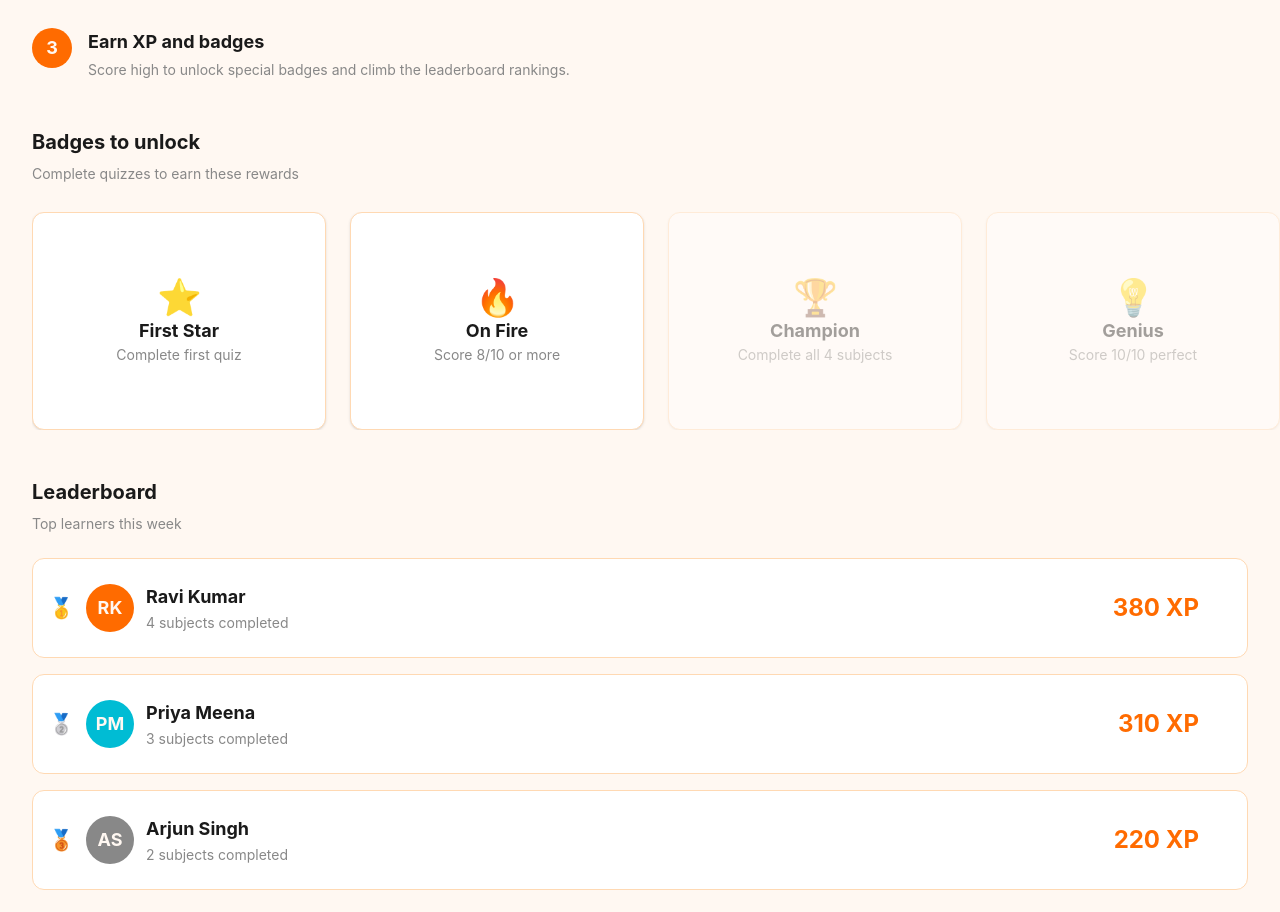
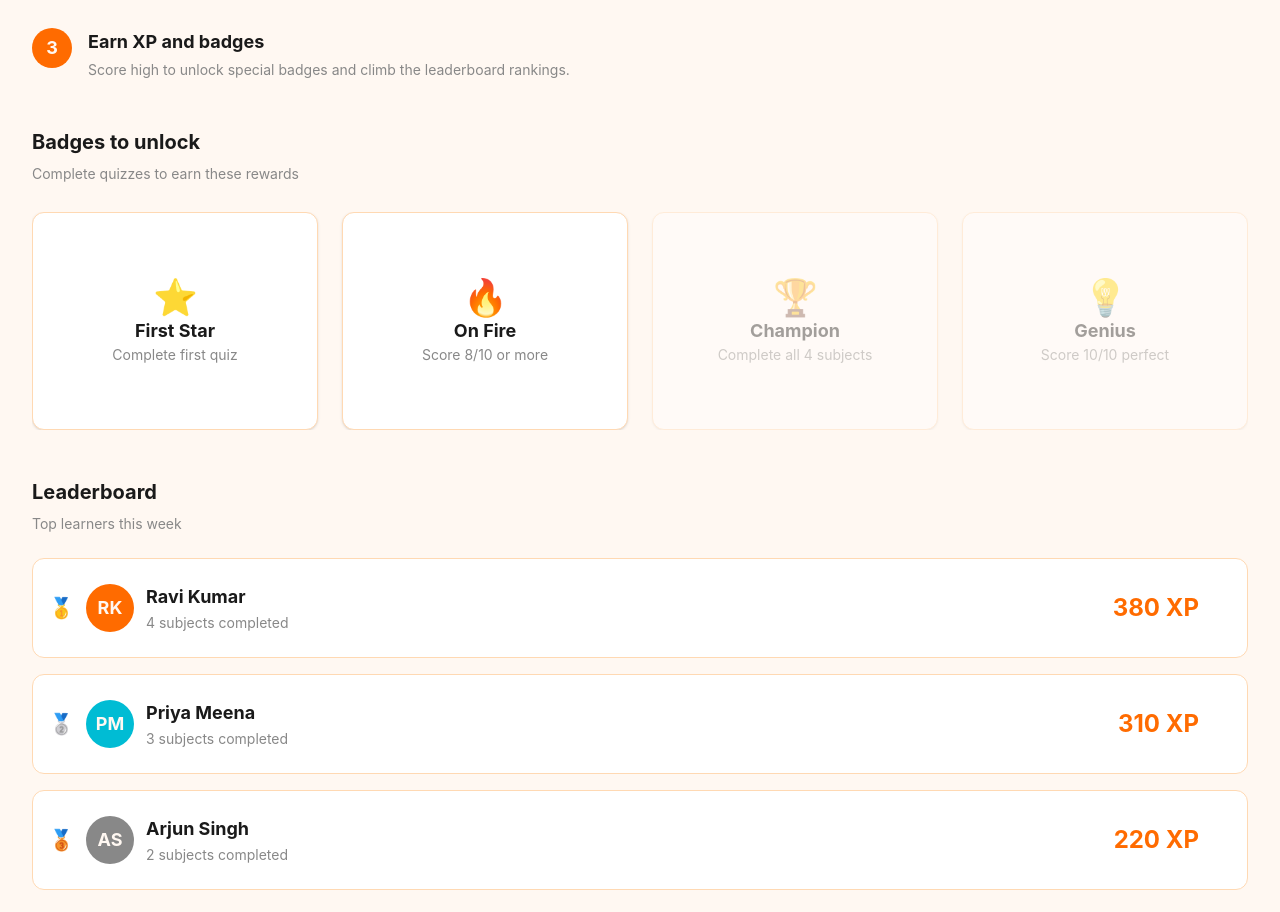
Before and after one commit to sadiksaifi9958/brightroots, a React (Vite) app: page / in a window 1280 px wide. Shown: the part 1704-2616 px from the top of the page. Built offline with nearby package versions, Linux system fonts and the light colour scheme.

Commit message:
Update Home.jsx
make home responsive

```diff
--- a/src/pages/Home.jsx
+++ b/src/pages/Home.jsx
@@ -69,7 +69,7 @@ function Home() {
           <div>Play.</div>
           <div>Grow.</div>
         </div>
-        <div className="text-[#FFF8F2] text-center max-w-md text-md px-2 sm:px-0">
+        <div className="text-[#FFF8F2] text-center max-w-md text-md px-4 sm:px-0">
           A gamified learning platform for rural students. Earn XP, unlock
           badges, and become a champion!
         </div>
@@ -159,7 +159,7 @@ function Home() {
           ))}
         </div>
 
-        <div className="w-full flex flex-col gap-2 pl-8 mt-12">
+        <div className="w-full flex flex-col gap-2 px-8 mt-12">
           <h1 className="text-xl text-[#1A1A1A] font-bold">Badges to unlock</h1>
           <p className="text-sm text-[#888888]">
             Complete quizzes to earn these rewards
```
